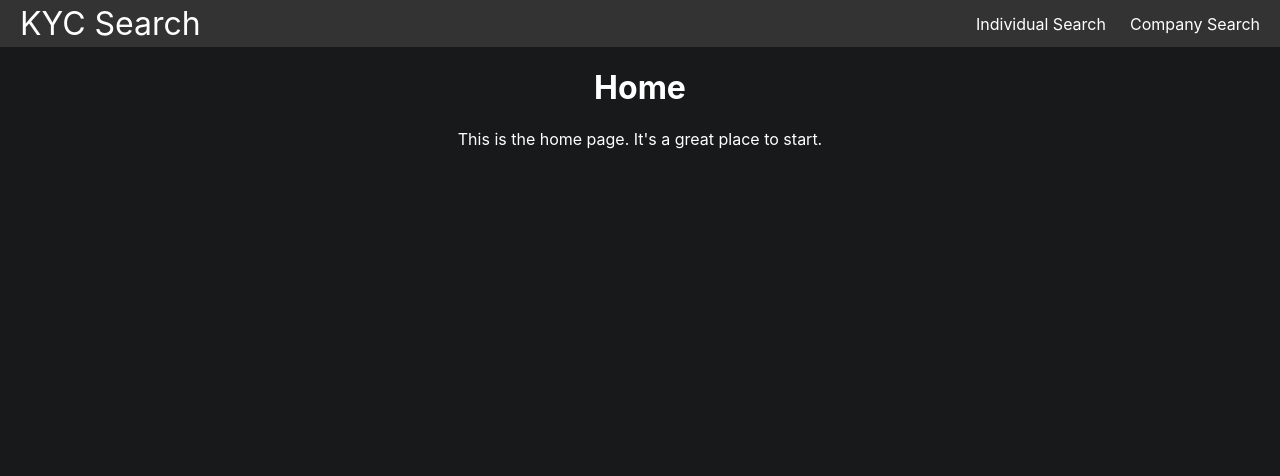
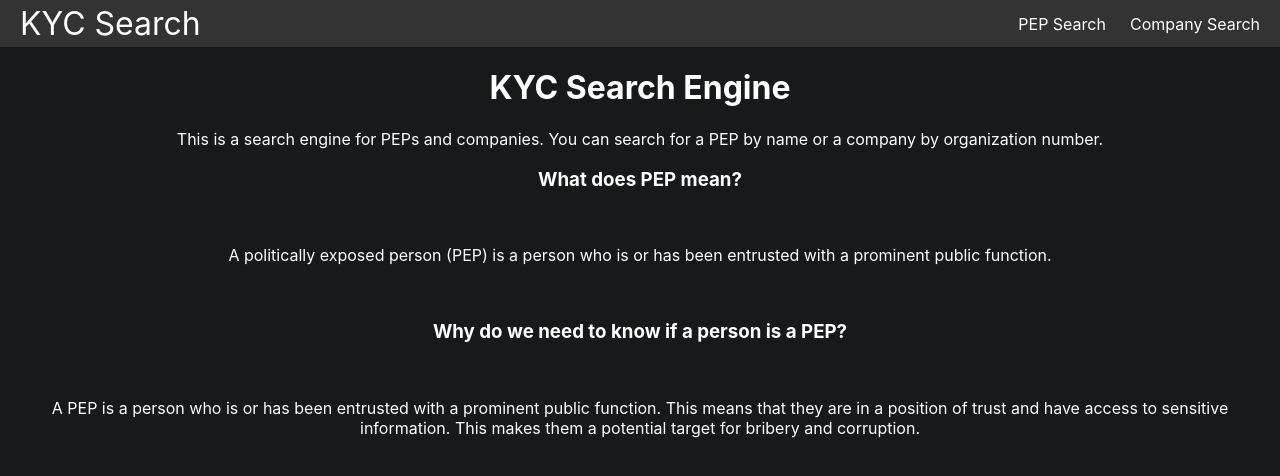
Before and after one commit to austheimjr/stacc-code-challenge, a React (Create React App) app: page / in a window 1280 px wide. Shown: the top 476 px of the page. Built offline with nearby package versions, Linux system fonts and the light colour scheme.

Commit message:
more styling, added intro text

```diff
--- a/src/components/Navbar.js
+++ b/src/components/Navbar.js
@@ -4,7 +4,7 @@ export default function Navbar(){
     return (<nav className="nav">
         <Link to="/" className="site-title">KYC Search</Link>
         <ul>
-            <CustomLink to="/search">Individual Search</CustomLink>
+            <CustomLink to="/search">PEP Search</CustomLink>
             <CustomLink to="/companySearch">Company Search</CustomLink>
         </ul>
     </nav>
--- a/src/pages/CompanySearch.js
+++ b/src/pages/CompanySearch.js
@@ -1,6 +1,6 @@
 import React, { useState } from "react";
 
-//style søkefelt og knapp
+
 export default function CompanySearch() {
 
     const [search, setSearch] = useState("");
--- a/src/pages/Home.js
+++ b/src/pages/Home.js
@@ -1,11 +1,21 @@
 export default function Home() {
-  //style hjemmesiden som forklarer hva man kan gjøre
+
     return (
       <div className="home">
-        <h1>Home</h1>
+        <h1>KYC Search Engine</h1>
         <p>
-          This is the home page. It's a great place to start.
+          This is a search engine for PEPs and companies. You can search for a PEP by name or a company by organization number.
         </p>
+        <div>
+          <h3>What does PEP mean?</h3>
+          <br></br>
+          <p>A politically exposed person (PEP) is a person who is or has been entrusted with a prominent public function.</p>
+          <br></br>
+          <h3>Why do we need to know if a person is a PEP?</h3>
+          <br></br>
+          <p>A PEP is a person who is or has been entrusted with a prominent public function. This means that they are in a position of trust and have access to sensitive information. This makes them a potential target for bribery and corruption.</p>
+
+        </div>
       </div>
     );
   }
--- a/src/pages/Search.js
+++ b/src/pages/Search.js
@@ -1,6 +1,6 @@
 import React, { useState } from "react";
 
-//style søkefelt og knapp
+
 export default function Search() {
 
    const [search, setSearch] = useState("");
```
